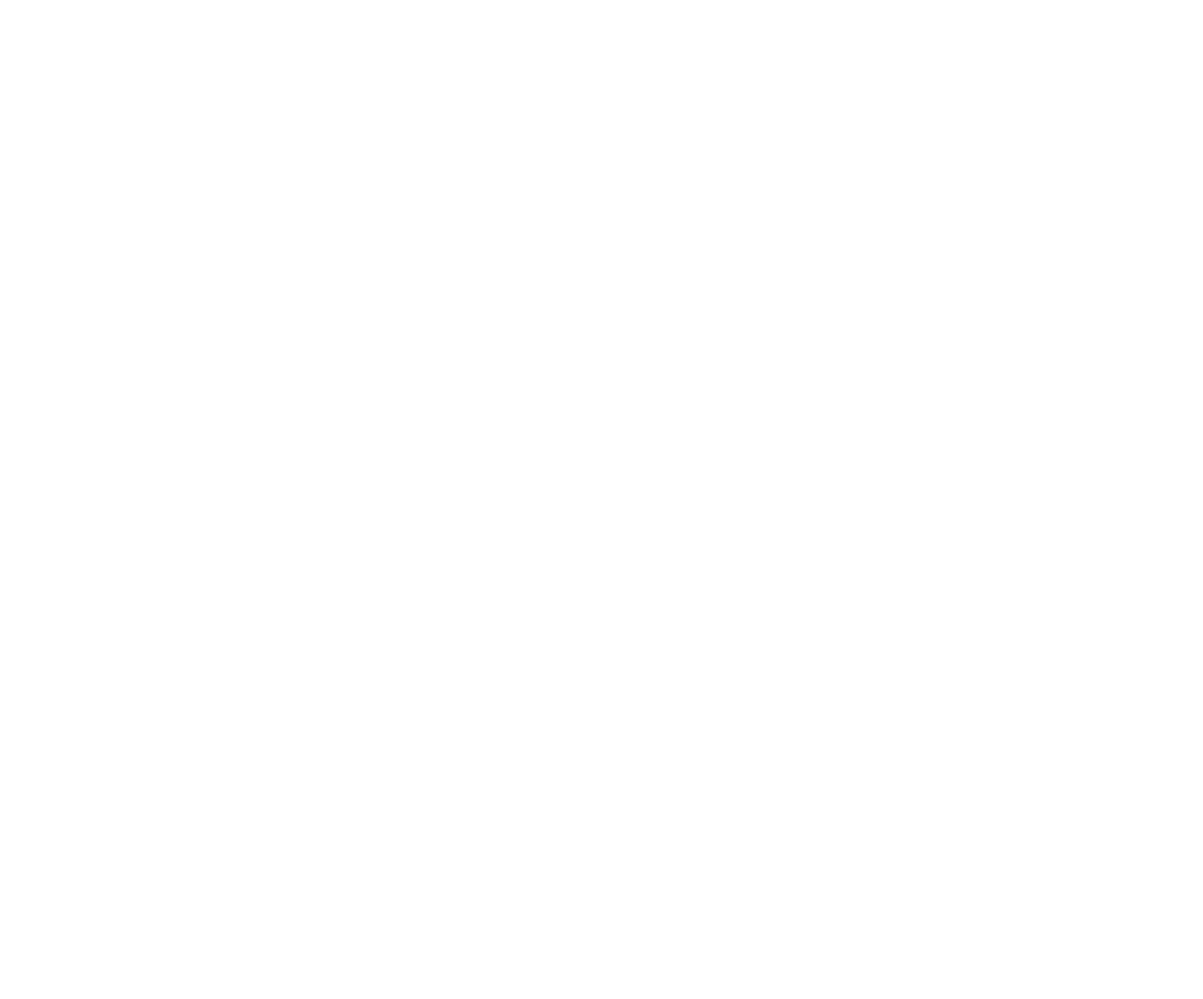
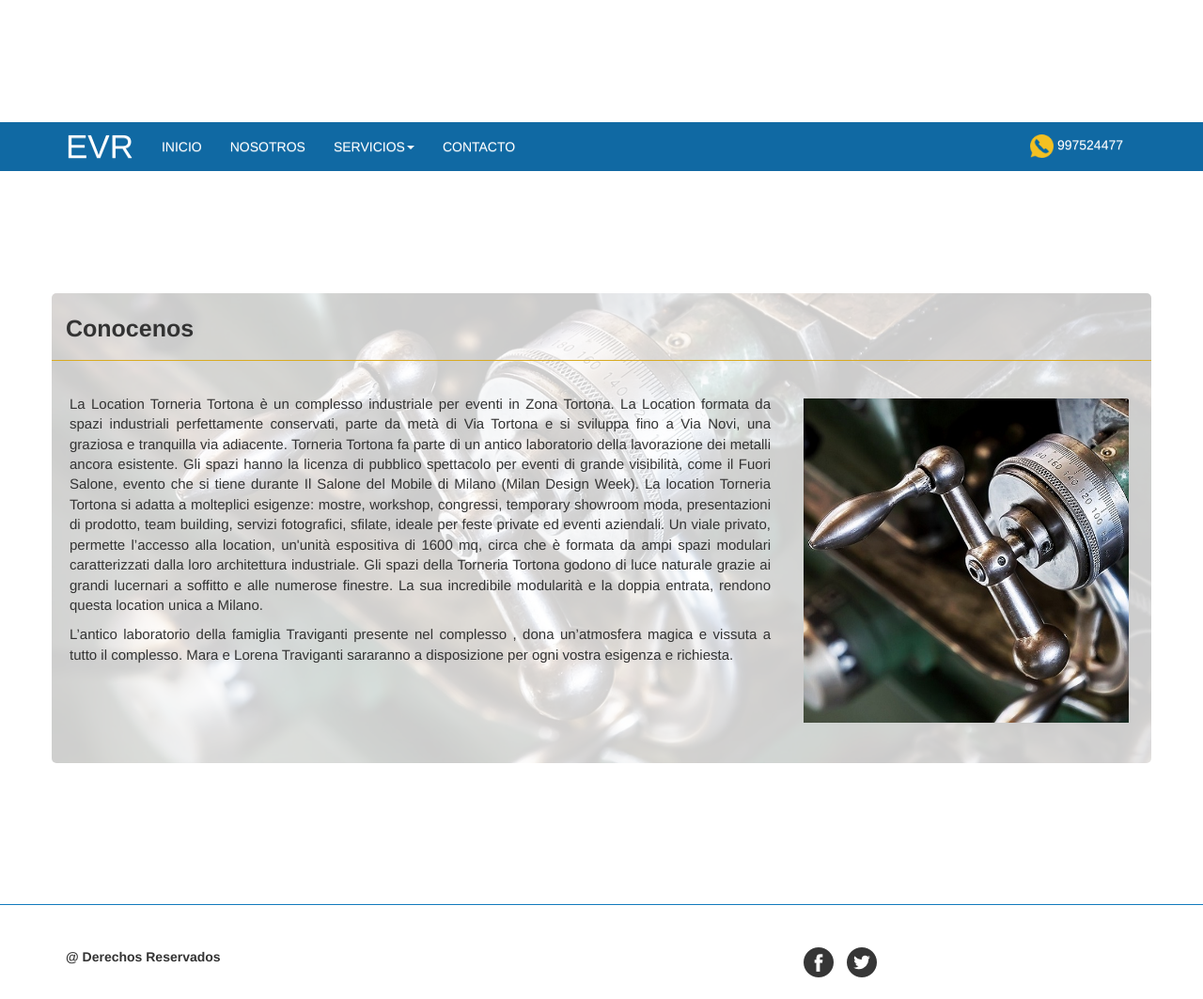
Before and after one commit to Enrique0206/EVR, a PHP site: page /nosotros.php in a window 1280 px wide. Before the commit the page is empty. Shown: the whole page at 94% size. Before the commit the page ends 800 px from the top, so only its background shows below. Run offline with PHP 8.4, Linux system fonts and the light colour scheme.

Commit message:
Torneria EVR - nosotros

```diff
--- a/css/estilo.css
+++ b/css/estilo.css
@@ -93,3 +93,59 @@ body {
 	min-height: 80px;
 	padding-top: 25px;
 }
+#cont_con {
+	min-height: 700px;
+	background-color: #FFFFFF;
+	padding-left: 0px;
+	padding-right: 0px;
+}
+
+
+.espacio_cont {
+	height: 130px;
+}
+#cont_con .container {
+	background-color: #EFEFEF;
+	min-height: 500px;
+	background-image: url(../images/jpg/nosotros.jpg);
+	background-size: cover;
+	background-position: center;
+	border-radius: 5px;
+	background-attachment: fixed;
+}
+
+
+
+
+#cont_con .container .row {
+	background-color: rgba(255,255,255,0.8);
+	min-height: 500px;
+}
+
+.container .row .col-md-12 {
+	text-align: left;
+	font-size: 25px;
+	padding-top: 20px;
+	padding-bottom: 15px;
+	border-bottom: 1px solid #D9AB22;
+}
+
+
+#cont_con .container .row .col-md-8 {
+	text-align: justify;
+	font-size: 15px;
+	padding-left: 19px;
+	padding-top: 35px;
+}
+
+#cont_con .container .row .col-md-4 {
+	padding-right: 15px;
+	padding-top: 40px;
+}
+
+body hr {
+	height: 1px;
+	background-color:#127ABD;
+	border: none;
+
+}
--- a/includes/header.php
+++ b/includes/header.php
@@ -17,7 +17,7 @@
 				<div class="collapse navbar-collapse" id="bs-example-navbar-collapse-1">
 					<ul class="nav navbar-nav">
 						<li><a class="items" href="index.php">INICIO</a></li>
-						<li><a class="items" href="#">NOSTROS</a></li>
+						<li><a class="items" href="nosotros.php">NOSOTROS</a></li>
 						<li class="dropdown">
 						  <a class="items" href="#" class="dropdown-toggle" data-toggle="dropdown" role="button" aria-haspopup="true" aria-expanded="false">SERVICIOS<span class="caret"></span></a>
 						  <ul class="dropdown-menu">
@@ -26,7 +26,7 @@
 							<li><a href="#">Servicio 3</a></li>
 						  </ul>
 						</li>
-						<li><a class="items" href="#">CONTACTANOS</a></li>
+						<li><a class="items" href="#">CONTACTO</a></li>
 					  </ul>
 
 					  <ul class="nav navbar-nav navbar-right">
--- a/nosotros.php
+++ b/nosotros.php
@@ -1,7 +1,58 @@
-<?php
+<!DOCTYPE html>
+<html>
+    <head>
+        <title>EVR maestranza industrial</title>
 
-/*
- * To change this license header, choose License Headers in Project Properties.
- * To change this template file, choose Tools | Templates
- * and open the template in the editor.
- */
+		<?php include './includes/head.php';?>
+
+    </head>
+
+    <body>
+
+		<?php include './includes/header.php';?>
+
+		<div id="cont_con" class="container-fluid">
+			<div class="container-fluid espacio_cont" ></div>
+			<div class="container">
+				<div class="row">
+					<div class="col-md-12"><strong>Conocenos</strong></div>
+
+					<div class="col-md-8">
+						<p>La Location Torneria Tortona è un complesso industriale per eventi in Zona Tortona. La Location formata da spazi industriali perfettamente conservati, parte da metà di Via Tortona e si  sviluppa fino a Via Novi, una graziosa e tranquilla via adiacente. Torneria Tortona fa parte di un antico laboratorio della lavorazione dei metalli ancora esistente. Gli spazi  hanno la licenza di pubblico spettacolo per eventi di grande visibilità, come il Fuori Salone, evento che si tiene durante Il Salone del Mobile di Milano (Milan Design Week). La location Torneria Tortona si adatta a molteplici esigenze: mostre, workshop, congressi, temporary showroom moda, presentazioni di prodotto, team building, servizi fotografici, sfilate, ideale per feste private ed eventi aziendali. Un viale privato, permette l’accesso alla location, un'unità espositiva di 1600 mq, circa che è formata da ampi spazi modulari caratterizzati dalla loro architettura industriale. Gli spazi della Torneria Tortona godono di luce naturale grazie ai grandi lucernari a soffitto e alle numerose finestre. La sua incredibile modularità e la doppia entrata, rendono questa location unica a Milano.</p> <p>L’antico laboratorio della famiglia Traviganti presente nel complesso , dona un’atmosfera magica e vissuta a tutto il complesso. Mara e Lorena Traviganti sararanno a disposizione per ogni vostra esigenza e richiesta.</p>
+					</div>
+					<div class="col-md-4"><img src="images/jpg/fondo_nos.jpg" class="img-responsive" style="width: 96%"></div>
+				</div>
+			</div>
+			<div class="espacio_cont"></div>
+		</div>
+
+		<hr>
+
+
+		<!--<div id="tit_serv" class="container-fluid">SERVICIOS</div>
+
+
+		<div id="servicios" class="container-fluid">
+			<div class="container">
+				<div class="row" >
+					<div class="col-md-4">
+						<div class="servicio"><a href="#">metalmecanica</a></div>
+						<div class="imagen"><a href="#"><img src="images/jpg/servicio1.jpg" class="img-responsive" style="width: 100%"></a></div>
+					</div>
+					<div class="col-md-4">
+						<div class="servicio"><a href="#">estructuras metalicas</a></div>
+						<div class="imagen"><a href="#"><img src="images/jpg/servicio2.jpg" class="img-responsive" style="width: 100%"></a></div>
+					</div>
+					<div class="col-md-4">
+						<div class="servicio"><a href="#">servicio de torno</a></div>
+						<div class="imagen"><a href="#"><img src="images/jpg/servicio3.jpg" class="img-responsive" style="width: 100%"></a></div>
+					</div>
+				</div>
+			</div>
+		</div>-->
+
+
+		<?php include './includes/footer.php';?>
+
+    </body>
+</html>
```
Also changed, not shown: images/jpg/fondo_nos.jpg (added), images/jpg/galaxia.jpg (added), images/jpg/maq_conocenos.jpg (added), images/jpg/nosotros.jpg (added), images/jpg/servicio2.jpg (deleted).
